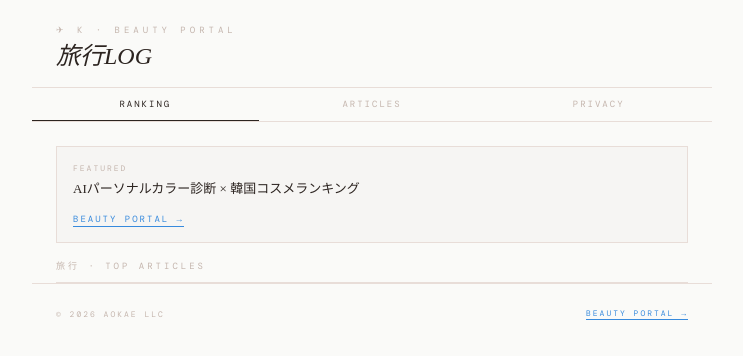
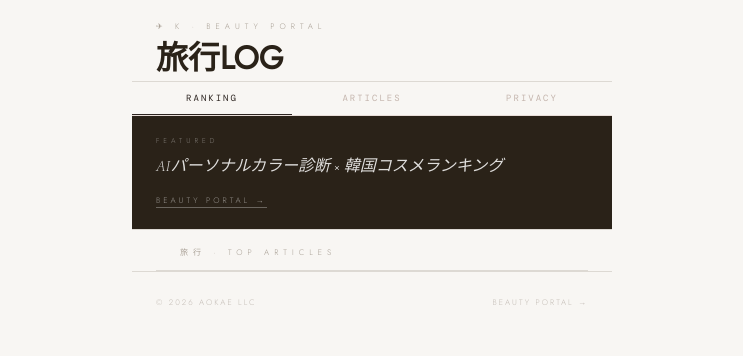
Before and after one commit to okuwabara07-gif/travel-log-jp, a Next.js app: page / in a window 1280 px wide. Shown: the top 356 px of the page, without its empty margins (268-1011 px from the left). Built offline with nearby package versions, Linux system fonts and the light colour scheme.

Commit message:
style: shiro redesign

```diff
--- a/app/globals.css
+++ b/app/globals.css
@@ -1,51 +1,39 @@
-@import url('https://fonts.googleapis.com/css2?family=Noto+Serif+JP:wght@400;500;700&family=DM+Mono:wght@400;500&family=Outfit:wght@300;400;500&display=swap');
+@import url('https://fonts.googleapis.com/css2?family=Cormorant+Garamond:ital,wght@0,300;0,400;1,300;1,400&family=Jost:wght@200;300;400&family=Shippori+Mincho:wght@400;500&display=swap');
 *{box-sizing:border-box;margin:0;padding:0;}
-:root{
-  --bg:#FAFAF8;--surface:#fff;--border:#E8DDD8;
-  --text:#2C2420;--muted:#9E8E86;--hint:#C4B5AD;
-  --accent:#378ADD;--accent-light:#378ADD18;
-}
-body{font-family:'Outfit',sans-serif;background:var(--bg);color:var(--text);-webkit-font-smoothing:antialiased;max-width:680px;margin:0 auto;}
+:root{--bg:#F8F6F3;--white:#FFFFFF;--border:#DDD9D3;--text:#2A2218;--muted:#A89F94;--hint:#C4BDB6;}
+body{font-family:'Jost',sans-serif;font-weight:300;background:var(--bg);color:var(--text);-webkit-font-smoothing:antialiased;max-width:480px;margin:0 auto;}
 a{color:inherit;text-decoration:none;}
-button{font-family:inherit;cursor:pointer;}
-input,select,textarea{font-family:inherit;}
-.serif{font-family:'Noto Serif JP',serif;}
-.mono{font-family:'DM Mono',monospace;}
-.eyebrow{font-family:'DM Mono',monospace;font-size:9px;letter-spacing:4px;color:var(--hint);text-transform:uppercase;margin-bottom:6px;}
-.site-header{padding:24px 24px 0;border-bottom:0.5px solid var(--border);}
-.site-title{font-family:'Noto Serif JP',serif;font-size:24px;font-weight:400;color:var(--text);font-style:italic;padding-bottom:16px;line-height:1.2;}
-.article-card{padding:20px 24px;border-bottom:0.5px solid var(--border);cursor:pointer;transition:background 0.15s;}
-.article-card:hover{background:rgba(44,36,32,0.02);}
-.article-num{font-family:'DM Mono',monospace;font-size:9px;letter-spacing:2px;color:var(--hint);margin-bottom:6px;}
-.article-title{font-family:'Noto Serif JP',serif;font-size:15px;color:var(--text);line-height:1.5;margin-bottom:6px;}
-.article-meta{font-family:'DM Mono',monospace;font-size:9px;color:var(--hint);letter-spacing:1px;}
-.btn-ql{display:block;width:100%;padding:14px;border:0.5px solid var(--text);background:transparent;font-family:'DM Mono',monospace;font-size:10px;letter-spacing:3px;color:var(--text);text-align:center;cursor:pointer;transition:all 0.2s;}
-.btn-ql:hover{background:var(--text);color:#fff;}
-.btn-ql-solid{display:block;width:100%;padding:14px;border:0.5px solid var(--text);background:var(--text);font-family:'DM Mono',monospace;font-size:10px;letter-spacing:3px;color:#fff;text-align:center;cursor:pointer;}
-.btn-accent{display:inline-block;padding:6px 14px;border:0.5px solid var(--accent);background:transparent;font-family:'DM Mono',monospace;font-size:9px;letter-spacing:2px;color:var(--accent);cursor:pointer;transition:all 0.2s;}
-.btn-accent:hover{background:var(--accent);color:#fff;}
-.tag-ql{font-family:'DM Mono',monospace;font-size:8px;letter-spacing:1px;padding:2px 10px;border:0.5px solid var(--border);color:var(--hint);display:inline-block;}
-.tag-accent{font-family:'DM Mono',monospace;font-size:8px;letter-spacing:1px;padding:2px 10px;border:0.5px solid var(--accent);color:var(--accent);background:var(--accent-light);display:inline-block;}
-.divider{height:0.5px;background:var(--border);}
-.section-label{font-family:'DM Mono',monospace;font-size:9px;letter-spacing:3px;color:var(--hint);padding:16px 0 10px;border-bottom:0.5px solid var(--border);}
-.portal-banner{margin:24px 24px 0;padding:16px;border:0.5px solid var(--border);background:rgba(44,36,32,0.02);}
-.portal-banner-label{font-family:'DM Mono',monospace;font-size:8px;letter-spacing:2px;color:var(--hint);margin-bottom:6px;}
-.portal-banner-title{font-family:'Noto Serif JP',serif;font-size:13px;color:var(--text);margin-bottom:8px;line-height:1.5;}
-.portal-banner-link{font-family:'DM Mono',monospace;font-size:9px;letter-spacing:2px;color:var(--accent);border-bottom:0.5px solid var(--accent);padding-bottom:1px;}
-.share-row{display:flex;gap:8px;margin-bottom:8px;}
-.share-btn{flex:1;display:flex;align-items:center;justify-content:center;gap:6px;padding:10px;border:0.5px solid var(--border);background:transparent;font-family:'DM Mono',monospace;font-size:8px;letter-spacing:2px;color:var(--muted);cursor:pointer;transition:all 0.15s;}
-.share-btn:hover{border-color:var(--text);color:var(--text);}
-.share-btn.x-btn{border-color:#000;color:#000;}
-.share-btn.line-btn{border-color:#06C755;color:#06C755;}
+button{font-family:'Jost',sans-serif;font-weight:300;cursor:pointer;}
+.eyebrow{font-size:8px;letter-spacing:5px;color:var(--muted);font-weight:300;}
+.site-header{padding:20px 24px 0;border-bottom:0.5px solid var(--border);}
+.site-nav-bar{display:flex;justify-content:space-between;align-items:center;padding-bottom:16px;}
+.site-logo{font-family:'Cormorant Garamond',serif;font-size:13px;font-weight:300;letter-spacing:6px;color:var(--text);font-style:italic;}
+.section-title{font-family:'Cormorant Garamond',serif;font-size:28px;font-weight:300;font-style:italic;color:var(--text);line-height:1.2;padding-bottom:16px;}
+.section-label{font-size:8px;letter-spacing:5px;color:var(--muted);padding:16px 24px 12px;border-bottom:0.5px solid var(--border);font-weight:300;}
+.article-row{padding:20px 24px;border-bottom:0.5px solid var(--border);cursor:pointer;}
+.article-row:hover{opacity:0.7;}
+.article-eyebrow{font-size:7px;letter-spacing:3px;color:var(--muted);margin-bottom:6px;}
+.article-title{font-family:'Shippori Mincho',serif;font-size:14px;color:var(--text);line-height:1.6;margin-bottom:4px;}
+.article-meta{font-size:8px;letter-spacing:1px;color:var(--hint);}
+.portal-banner{padding:20px 24px;border-bottom:0.5px solid var(--border);background:var(--text);}
+.portal-banner-label{font-size:7px;letter-spacing:4px;color:rgba(255,255,255,0.4);margin-bottom:6px;}
+.portal-banner-title{font-family:'Cormorant Garamond',serif;font-size:16px;font-weight:300;font-style:italic;color:rgba(255,255,255,0.85);margin-bottom:10px;}
+.portal-banner-link{font-size:8px;letter-spacing:3px;color:rgba(255,255,255,0.5);border-bottom:0.5px solid rgba(255,255,255,0.3);padding-bottom:1px;}
+.site-footer{padding:24px;font-size:8px;letter-spacing:2px;color:var(--hint);display:flex;justify-content:space-between;border-top:0.5px solid var(--border);font-weight:300;}
+.rank-row{display:flex;align-items:center;gap:12px;padding:16px 24px;border-bottom:0.5px solid var(--border);cursor:pointer;background:var(--white);}
+.rank-row:hover{opacity:0.7;}
+.rank-num{font-family:'Cormorant Garamond',serif;font-size:11px;font-weight:300;letter-spacing:2px;color:var(--muted);width:20px;flex-shrink:0;}
+.rank-thumb{width:44px;height:44px;flex-shrink:0;display:flex;align-items:center;justify-content:center;}
+.rank-info{flex:1;}
+.rank-name{font-family:'Shippori Mincho',serif;font-size:12px;color:var(--text);line-height:1.4;margin-bottom:2px;}
+.rank-brand{font-size:7px;letter-spacing:3px;color:var(--muted);}
+.rank-price{font-size:11px;font-weight:300;color:var(--text);flex-shrink:0;}
 .article-body{padding:0 24px;}
-.article-body h1,.article-body h2{font-family:'Noto Serif JP',serif;font-size:16px;font-weight:500;color:var(--text);margin:20px 0 8px;padding-bottom:6px;border-bottom:0.5px solid var(--border);}
-.article-body h3{font-family:'Noto Serif JP',serif;font-size:14px;font-weight:500;color:var(--text);margin:14px 0 6px;}
-.article-body p{font-size:14px;color:var(--muted);line-height:1.9;margin-bottom:12px;}
-.article-body a{color:var(--accent);border-bottom:0.5px solid var(--accent);}
-.article-body table{width:100%;border-collapse:collapse;margin:12px 0;font-size:12px;}
-.article-body th{font-family:'DM Mono',monospace;font-size:8px;letter-spacing:2px;color:var(--hint);padding:8px;border-bottom:0.5px solid var(--border);text-align:left;}
-.article-body td{padding:10px 8px;border-bottom:0.5px solid var(--border);color:var(--muted);font-size:13px;}
-.article-body ul,.article-body ol{padding-left:16px;margin-bottom:12px;}
-.article-body li{font-size:14px;color:var(--muted);line-height:1.8;}
-.site-footer{padding:24px;border-top:0.5px solid var(--border);font-family:'DM Mono',monospace;font-size:8px;letter-spacing:2px;color:var(--hint);display:flex;justify-content:space-between;align-items:center;flex-wrap:wrap;gap:8px;}
-.footer-portal{color:var(--accent);border-bottom:0.5px solid var(--accent);padding-bottom:1px;cursor:pointer;}
+.article-body h1,.article-body h2{font-family:'Shippori Mincho',serif;font-size:16px;font-weight:500;color:var(--text);margin:24px 0 10px;padding-bottom:8px;border-bottom:0.5px solid var(--border);}
+.article-body h3{font-family:'Shippori Mincho',serif;font-size:14px;font-weight:500;color:var(--text);margin:16px 0 8px;}
+.article-body p{font-size:13px;color:#6B6259;line-height:2;margin-bottom:14px;}
+.article-body ul,.article-body ol{padding-left:16px;margin-bottom:14px;}
+.article-body li{font-size:13px;color:#6B6259;line-height:2;}
+.article-body table{width:100%;border-collapse:collapse;margin:14px 0;}
+.article-body th{font-size:8px;letter-spacing:2px;color:var(--muted);padding:10px 8px;border-bottom:0.5px solid var(--border);text-align:left;font-weight:300;}
+.article-body td{padding:12px 8px;border-bottom:0.5px solid var(--border);font-size:12px;color:#6B6259;}
```
